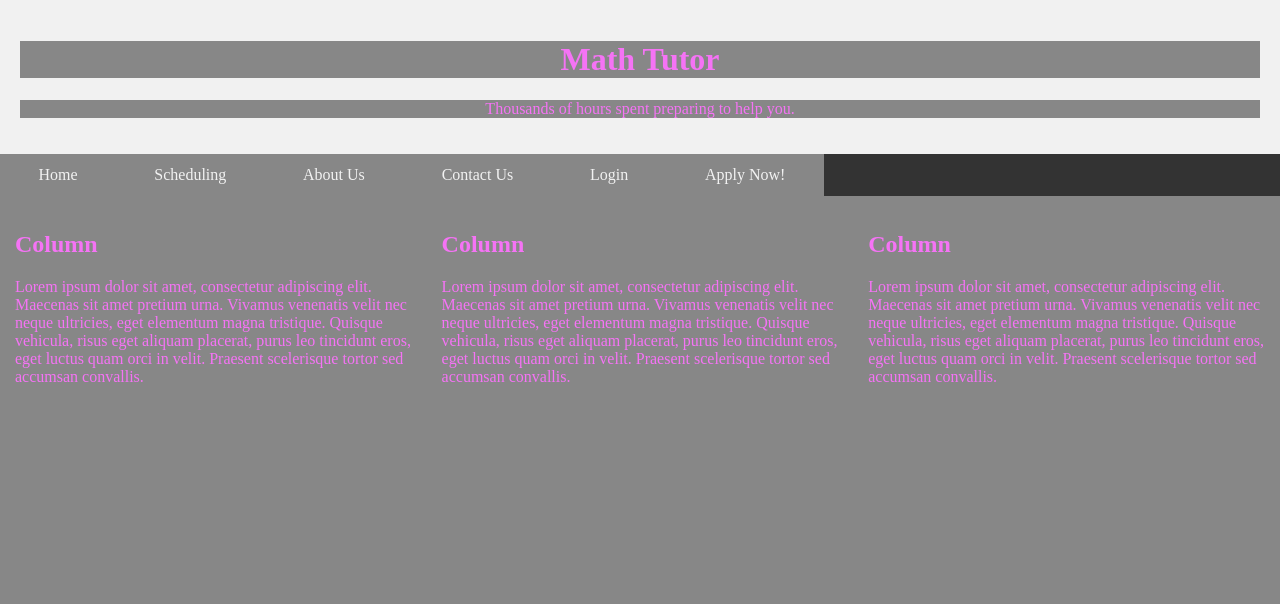
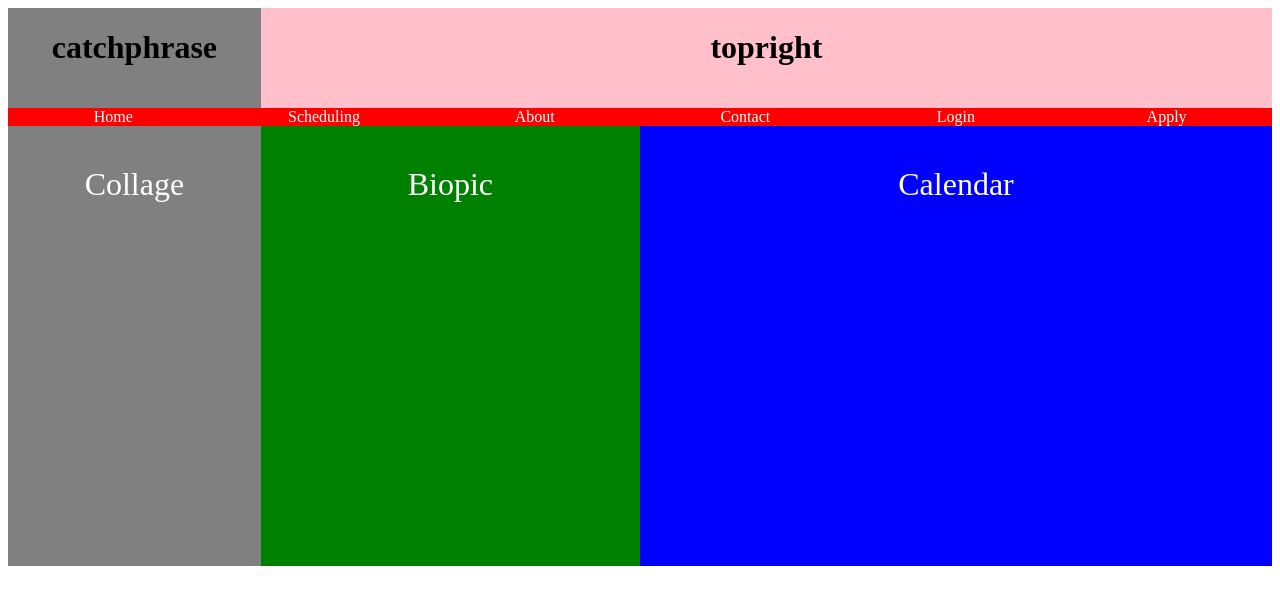
Before and after one commit to OhioMathTutor/OhioMathTutor.github.io, a plain HTML site: page index.html in a window 1280 px wide. Drawn offline with Linux system fonts and the light colour scheme.

Commit message:
Update index.html
Now doing editing in a different site, and then committing here.  Still no good IDE/renderer

```diff
--- a/index.html
+++ b/index.html
@@ -5,95 +5,101 @@
 <meta charset="utf-8">
 <meta name="viewport" content="width=device-width, initial-scale=1">
 <style>
-* {
-    box-sizing: border-box;
-    color:rgb(245, 115, 245);
-    background-color: rgb(135, 135, 135);
+#top{
+    overflow:hidden;
+}
+#catchphrase{
+    min-height:100px;
+    width:20%;
+    background-color:grey;
+    float:left;
+    text-align:center;
 }
 
-body {
-  margin: 0;
+#topright{
+    min-height:100px;
+	width:80%;
+    background-color:pink;
+    float:right;
+    text-align:center;
 }
 
-/* Style the header */
-.header {
-  background-color: #f1f1f1;
-  padding: 20px;
-  text-align: center;
+ul {
+    list-style-type:none;
+    margin:0;
+    padding:0;
+    width:100%;
 }
-
-/* Style the top navigation bar */
-.topnav {
-  overflow: hidden;
-  background-color: #333;
+#bannerdiv{
+    min-height:10%;
 }
-
-/* Style the topnav links */
-.topnav a {
-  float: left;
-  display: block;
-  color: #f2f2f2;
-  text-align: center;
-  padding: 12px 3vw;
-  text-decoration: none;
+#nav{/* navigation bar list items */
+    float:left;
+    display:inline;
+    width:calc(100%/6);
+    background-color:red;
+    font-style:size=2em;
+    color:white;
+    text-align:center;
 }
-
-/* Change color on hover */
-.topnav a:hover {
-  background-color: #ddd;
-  color: black;
+#bottom{
+    height:200px;
+    text-align:center;
 }
-
-/* Create three equal columns that floats next to each other */
-.column {
-  float: left;
-  width: 33.33%;
-  padding: 15px;
+#collage {
+	padding-top:40px;
+	min-height:400px;
+    float:left;
+    display:inline;
+    width:20%;
+    background-color:grey;
+    font-size:2em;
+    color:white;
 }
-
-/* Clear floats after the columns */
-.row:after {
-  content: "";
-  display: table;
-  clear: both;
+#biopic {
+	padding-top:40px;
+	min-height:400px;
+    float:left;
+    display:inline;
+    width:30%;
+    background-color:green;
+    font-size:2em;
+    color:white;
 }
-
-/* Responsive layout - makes the three columns stack on top of each other instead of next to each other */
-
+#calendar {
+	padding-top:40px;
+	min-height:400px;
+    float:left;
+    display:inline;
+    width:50%;
+    background-color:blue;
+    font-size:2em;
+    color:white;
+}
 </style>
 </head>
 <body>
-
-<div class="header">
-  <h1>Math Tutor</h1>
-  <p>Thousands of hours spent preparing to help you.</p>
+<div id="top">
+    <span id="catchphrase"><h1>catchphrase </h1></span>
+    <span id="topright"><h1 >topright</h1></span>
 </div>
 
-<div class="topnav">
-  <a href="#">Home</a>
-  <a href="#">Scheduling</a>
-  <a href="#">About Us</a>
-  <a href="#">Contact Us</a>
-  <a href="#">Login</a>
-  <a href="#">Apply Now!</a>
+<div id="bannerdiv">
+    <ul >
+    <li id="nav">Home
+    <li id="nav">Scheduling
+    <li id="nav">About
+    <li id="nav">Contact
+    <li id="nav">Login
+    <li id="nav">Apply
+    </ul>
 </div>
-
-<div class="row">
-  <div class="column">
-    <h2>Column</h2>
-    <p>Lorem ipsum dolor sit amet, consectetur adipiscing elit. Maecenas sit amet pretium urna. Vivamus venenatis velit nec neque ultricies, eget elementum magna tristique. Quisque vehicula, risus eget aliquam placerat, purus leo tincidunt eros, eget luctus quam orci in velit. Praesent scelerisque tortor sed accumsan convallis.</p>
-  </div>
-
-  <div class="column">
-    <h2>Column</h2>
-    <p>Lorem ipsum dolor sit amet, consectetur adipiscing elit. Maecenas sit amet pretium urna. Vivamus venenatis velit nec neque ultricies, eget elementum magna tristique. Quisque vehicula, risus eget aliquam placerat, purus leo tincidunt eros, eget luctus quam orci in velit. Praesent scelerisque tortor sed accumsan convallis.</p>
-  </div>
-
-  <div class="column">
-    <h2>Column</h2>
-    <p>Lorem ipsum dolor sit amet, consectetur adipiscing elit. Maecenas sit amet pretium urna. Vivamus venenatis velit nec neque ultricies, eget elementum magna tristique. Quisque vehicula, risus eget aliquam placerat, purus leo tincidunt eros, eget luctus quam orci in velit. Praesent scelerisque tortor sed accumsan convallis.</p>
-  </div>
+<div id="main">
+    <ul id="bottom">
+    <li id="collage"> Collage
+    <li id="biopic"> Biopic
+    <li id="calendar"> Calendar
+    </ul>
 </div>
-
 </body>
 </html>
```
